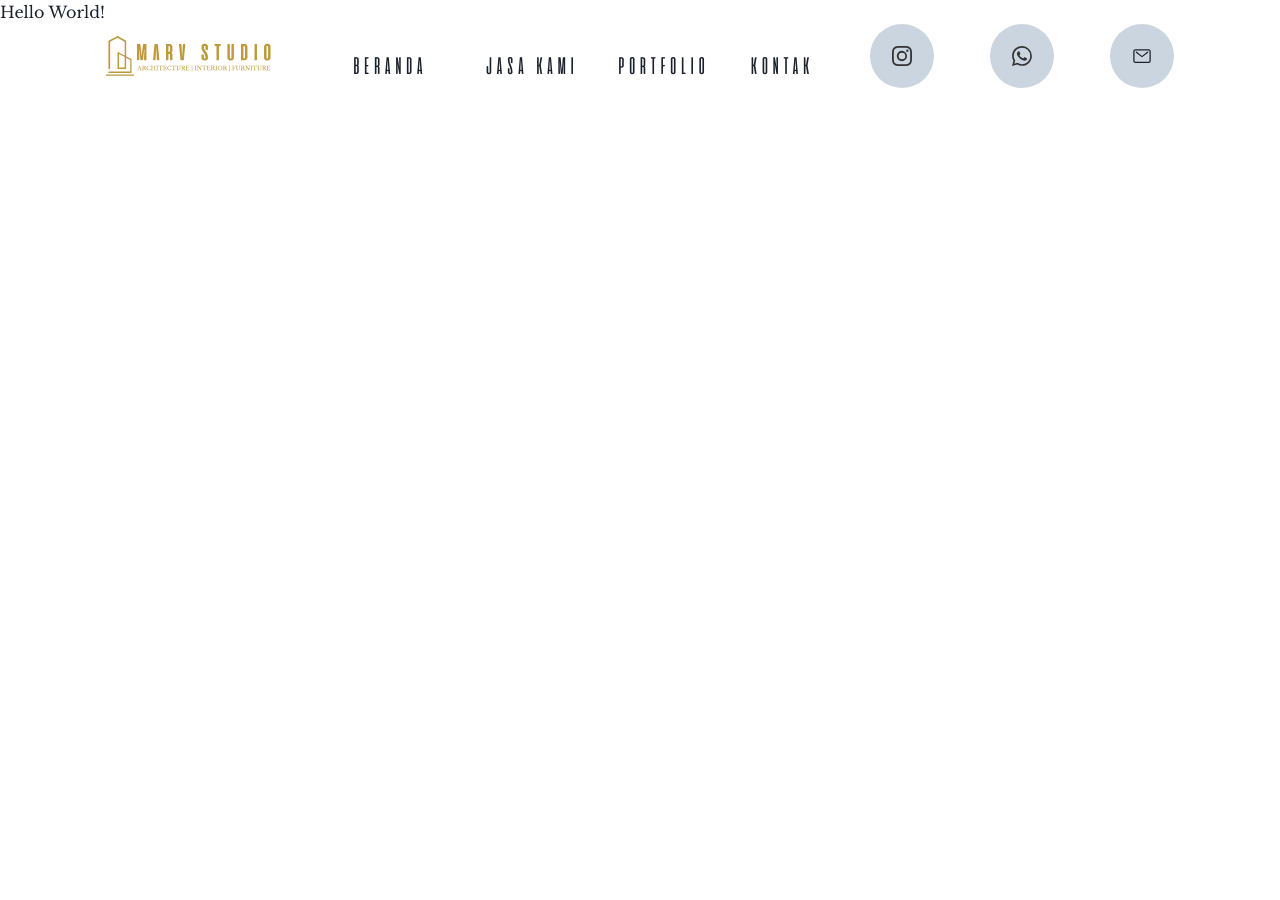
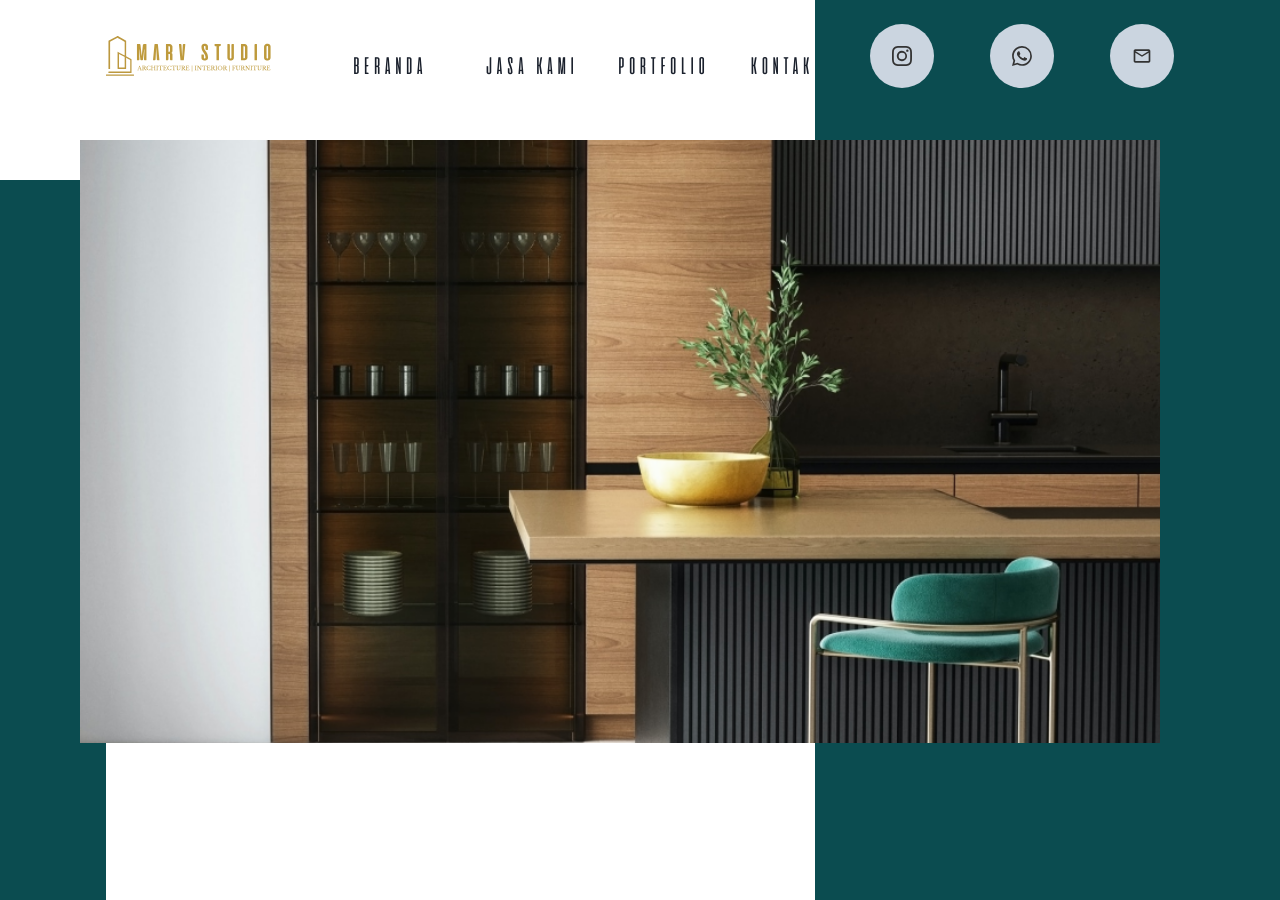
Before and after one commit to azharalifauzi/marv-project, a Next.js app: page / in a window 1280 px wide. Before the commit the page ends 800 px from the top, so only its background shows below. Built offline with nearby package versions, Linux system fonts and the light colour scheme.

Commit message:
wip: hero section

```diff
--- a/components/Header/index.tsx
+++ b/components/Header/index.tsx
@@ -1,12 +1,19 @@
-import { Box, Flex, Grid, Icon } from '@chakra-ui/react';
+import { Box, Flex, Grid, Icon, Text, VStack } from '@chakra-ui/react';
 import { LogoMarv } from 'components';
 import Link from 'next/link';
 import { BsInstagram, BsWhatsapp } from 'react-icons/bs';
-import { IoMailOutline } from 'react-icons/io5';
+import { MdOutlineMailOutline } from 'react-icons/md';
 
 const Header = () => {
   return (
-    <Box as="header" position="absolute" top="0" left="0" w="100%">
+    <Box
+      as="header"
+      position="absolute"
+      top="0"
+      left="0"
+      w="100%"
+      zIndex="sticky"
+    >
       <Flex
         h="28"
         px="106px"
@@ -28,22 +35,99 @@ const Header = () => {
             gridTemplateColumns="repeat(4, 1fr)"
             gap="10"
           >
-            <Box listStyleType="none" fontSize="2xl" as="li">
+            <Box
+              listStyleType="none"
+              fontSize="2xl"
+              as="li"
+              _hover={{ color: 'brand.secondary' }}
+            >
               <Link href="/">
                 <a>BERANDA</a>
               </Link>
             </Box>
-            <Box listStyleType="none" fontSize="2xl" as="li">
-              <Link href="/">
-                <a>JASA KAMI</a>
-              </Link>
+            <Box
+              listStyleType="none"
+              fontSize="2xl"
+              as="li"
+              _hover={{ color: 'brand.secondary' }}
+              role="group"
+              position="relative"
+            >
+              <Text cursor="pointer">JASA KAMI</Text>
+              <VStack
+                position="absolute"
+                top="8"
+                left="0"
+                as="ul"
+                _groupHover={{ display: 'flex' }}
+                display="none"
+                bg="brand.white"
+                borderRadius="md"
+                boxShadow="lg"
+                px="4"
+                py="2"
+                w="max-content"
+                alignItems="flex-start"
+                color="brand.black"
+              >
+                <Box
+                  listStyleType="none"
+                  fontSize="2xl"
+                  as="li"
+                  _hover={{ color: 'brand.secondary' }}
+                >
+                  <Link href="/">
+                    <a>DESAIN INTERIOR</a>
+                  </Link>
+                </Box>
+                <Box
+                  listStyleType="none"
+                  fontSize="2xl"
+                  as="li"
+                  _hover={{ color: 'brand.secondary' }}
+                >
+                  <Link href="/">
+                    <a>DESAIN ARSITEK</a>
+                  </Link>
+                </Box>
+                <Box
+                  listStyleType="none"
+                  fontSize="2xl"
+                  as="li"
+                  _hover={{ color: 'brand.secondary' }}
+                >
+                  <Link href="/">
+                    <a>JASA PEMBANGUNAN</a>
+                  </Link>
+                </Box>
+                <Box
+                  listStyleType="none"
+                  fontSize="2xl"
+                  as="li"
+                  _hover={{ color: 'brand.secondary' }}
+                >
+                  <Link href="/">
+                    <a>KOSTUM FURNITURE</a>
+                  </Link>
+                </Box>
+              </VStack>
             </Box>
-            <Box listStyleType="none" fontSize="2xl" as="li">
+            <Box
+              listStyleType="none"
+              fontSize="2xl"
+              as="li"
+              _hover={{ color: 'brand.secondary' }}
+            >
               <Link href="/">
                 <a>PORTFOLIO</a>
               </Link>
             </Box>
-            <Box listStyleType="none" fontSize="2xl" as="li">
+            <Box
+              listStyleType="none"
+              fontSize="2xl"
+              as="li"
+              _hover={{ color: 'brand.secondary' }}
+            >
               <Link href="/">
                 <a>KONTAK</a>
               </Link>
@@ -60,8 +144,17 @@ const Header = () => {
             bg="brand.lightblue"
             as="a"
             href="https://instagram.com/marv"
+            role="group"
           >
-            <Icon as={BsInstagram} h="5" w="5" fill="brand.black" />
+            <Icon
+              as={BsInstagram}
+              h="5"
+              w="5"
+              fill="brand.black"
+              _groupHover={{
+                fill: 'brand.secondary'
+              }}
+            />
           </Flex>
           <Flex
             alignItems="center"
@@ -72,8 +165,17 @@ const Header = () => {
             bg="brand.lightblue"
             as="a"
             href="https://instagram.com/marv"
+            role="group"
           >
-            <Icon as={BsWhatsapp} h="5" w="5" fill="brand.black" />
+            <Icon
+              as={BsWhatsapp}
+              h="5"
+              w="5"
+              fill="brand.black"
+              _groupHover={{
+                fill: 'brand.secondary'
+              }}
+            />
           </Flex>
           <Flex
             alignItems="center"
@@ -84,8 +186,17 @@ const Header = () => {
             bg="brand.lightblue"
             as="a"
             href="https://instagram.com/marv"
+            role="group"
           >
-            <Icon as={IoMailOutline} h="5" w="5" fill="brand.black" />
+            <Icon
+              as={MdOutlineMailOutline}
+              h="5"
+              w="5"
+              fill="brand.black"
+              _groupHover={{
+                fill: 'brand.secondary'
+              }}
+            />
           </Flex>
         </Grid>
       </Flex>
--- /dev/null
+++ b/modules/home/index.tsx
@@ -0,0 +1,39 @@
+import { Box, Grid } from '@chakra-ui/react';
+import Image from 'next/image';
+
+const Home = () => {
+  return (
+    <>
+      <main>
+        <Box as="section" h="900px" position="relative">
+          <Grid
+            position="absolute"
+            zIndex="0"
+            gridTemplateColumns="106px 2fr minmax(465px, 1fr)"
+            h="100%"
+            w="100%"
+          >
+            <Box bg="brand.primary" h="80%" alignSelf="flex-end" />
+            <Box />
+            <Box bg="brand.primary" h="100%" />
+          </Grid>
+          <Box pt="140px" pl="20" mx="auto" maxW="container.xl" h="100%">
+            <Box w="90%" h="100%" maxH="603px" position="relative">
+              <Image
+                src="/assets/images/dummy-hero-1.png"
+                alt="Hero Test"
+                height="100%"
+                width="100%"
+                layout="fill"
+                objectFit="cover"
+                objectPosition="center"
+              />
+            </Box>
+          </Box>
+        </Box>
+      </main>
+    </>
+  );
+};
+
+export default Home;
--- a/pages/index.tsx
+++ b/pages/index.tsx
@@ -1,11 +1,8 @@
 import type { NextPage } from 'next';
+import RenderPage from 'modules/home';
 
 const Home: NextPage = () => {
-  return (
-    <>
-      <div>Hello World!</div>
-    </>
-  );
+  return <RenderPage />;
 };
 
 export default Home;
```
Also changed, not shown: public/assets/images/dummy-hero-1.png (added).
